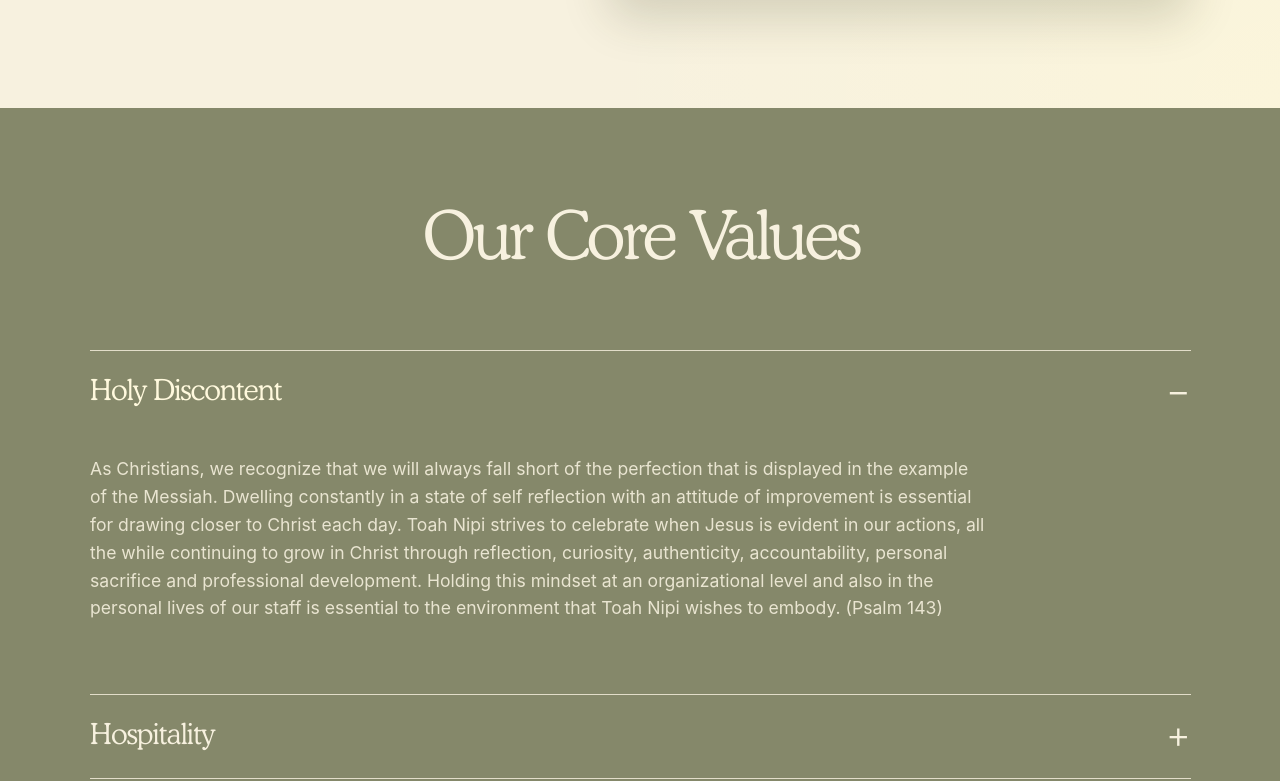
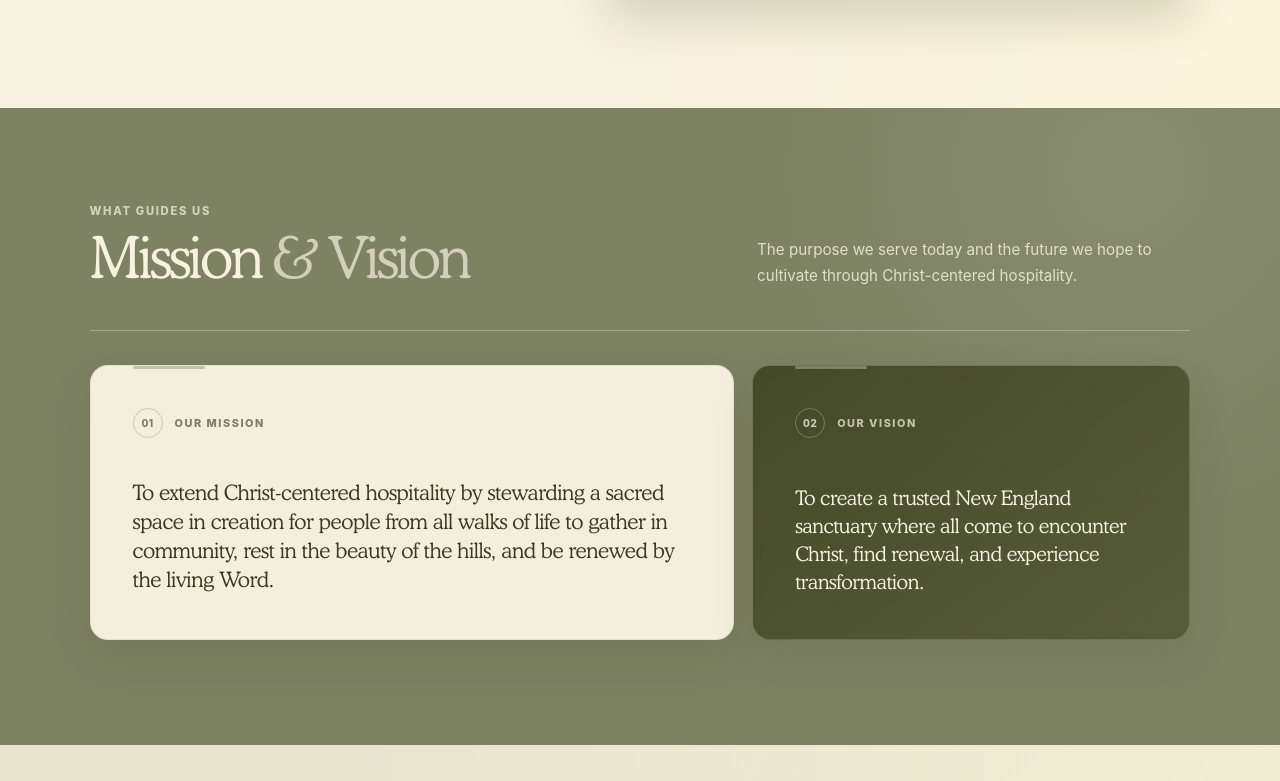
Before and after one commit to Paymvi/Toah_Nipi_Website, a React (Vite) app: page /our-story in a window 1280 px wide. Shown: the part 3221-4002 px from the top of the page. Built offline with nearby package versions, Linux system fonts and the light colour scheme.

Commit message:
Replace core values with new mission/vision statement

```diff
--- /dev/null
+++ b/src/components/MissionVision.jsx
@@ -0,0 +1,53 @@
+export default function MissionVision() {
+  return (
+    <section className="mission-vision-section" id="mission-vision">
+      <div className="mission-vision-inner">
+
+        <header className="mission-vision-header">
+          <div>
+            <p className="mission-vision-eyebrow">What Guides Us</p>
+
+            <h2>
+              Mission <span>&amp; Vision</span>
+            </h2>
+          </div>
+
+          <p className="mission-vision-intro">
+            The purpose we serve today and the future we hope to cultivate
+            through Christ-centered hospitality.
+          </p>
+        </header>
+
+        <div className="mission-vision-statements">
+
+          <article className="mission-statement">
+            <div className="statement-label">
+              <span>01</span>
+              <p>Our Mission</p>
+            </div>
+
+            <p className="statement-copy">
+              To extend Christ-centered hospitality by stewarding a sacred
+              space in creation for people from all walks of life to gather in
+              community, rest in the beauty of the hills, and be renewed by
+              the living Word.
+            </p>
+          </article>
+
+          <article className="vision-statement">
+            <div className="statement-label">
+              <span>02</span>
+              <p>Our Vision</p>
+            </div>
+
+            <p className="statement-copy">
+              To create a trusted New England sanctuary where all come to
+              encounter Christ, find renewal, and experience transformation.
+            </p>
+          </article>
+
+        </div>
+      </div>
+    </section>
+  );
+}
--- a/src/components/OurTeam.jsx
+++ b/src/components/OurTeam.jsx
@@ -198,7 +198,7 @@ function TeamGroup({ title, subtitle, people, showPhotos = true }) {
 export default function OurTeam() {
   return (
     <section className="our-team-section" id="our-team">
-      <div className="our-team-inner reveal-group">
+      <div className="our-team-inner">
         <div className="our-team-header">
           <div>
             <p className="our-team-eyebrow">Our Team</p>
--- a/src/pages/OurStory.jsx
+++ b/src/pages/OurStory.jsx
@@ -6,6 +6,7 @@ import SiteFooter from "../components/SiteFooter";
 import { FaHistory } from "react-icons/fa";
 import { LuWaypoints } from "react-icons/lu";
 import SEO from "../components/SEO";
+import MissionVision from "../components/MissionVision";
 
 export default function OurStory() {
   return (
@@ -41,7 +42,8 @@ export default function OurStory() {
 
       <StoryTimeline />
       <StatementOfFaith />
-      <CoreValues />
+      {/* <CoreValues /> */}
+      <MissionVision />
       <OurTeam />
 
       <SiteFooter/>
--- a/src/styles/events.css
+++ b/src/styles/events.css
@@ -1,6 +1,5 @@
 /* =========================================================
    EVENTS.CSS
-   Page-specific styles for the Events page.
 ========================================================= */
 
 
--- a/src/styles/our-story.css
+++ b/src/styles/our-story.css
@@ -1491,3 +1491,397 @@
   transform: translateY(3px);
   stroke-width: 1.6;
 }
+
+
+/* =========================================================
+   MISSION & VISION
+========================================================= */
+
+.mission-vision-section {
+  position: relative;
+  z-index: 2;
+
+  padding: 96px clamp(24px, 7vw, 96px) 105px;
+
+  background:
+    radial-gradient(
+      circle at 88% 10%,
+      rgba(247, 241, 223, 0.09),
+      transparent 28%
+    ),
+    #7d8263;
+
+  color: #f7f1df;
+  overflow: hidden;
+}
+
+.mission-vision-inner {
+  width: 100%;
+  max-width: 1280px;
+  margin: 0 auto;
+}
+
+
+/* =========================================================
+   HEADER
+========================================================= */
+
+.mission-vision-header {
+  display: grid;
+  grid-template-columns: minmax(0, 1fr) minmax(300px, 0.75fr);
+  gap: clamp(50px, 7vw, 100px);
+  align-items: end;
+
+  padding-bottom: 38px;
+  margin-bottom: 34px;
+
+  border-bottom: 1px solid rgba(247, 241, 223, 0.32);
+}
+
+
+
+.mission-vision-eyebrow {
+  margin: 0 0 16px;
+
+  color: rgba(247, 241, 223, 0.72);
+
+  font-size: 0.7rem;
+  font-weight: 800;
+  letter-spacing: 0.15em;
+  text-transform: uppercase;
+}
+
+.mission-vision-header h2 {
+  margin: 0;
+
+  color: #f7f1df;
+  font-family: var(--font-cooper);
+
+  font-size: clamp(3rem, 5vw, 4.35rem);
+  line-height: 0.9;
+  font-weight: 400;
+  letter-spacing: -0.045em;
+}
+
+.mission-vision-header h2 span {
+  display: block;
+
+  color: rgba(247, 241, 223, 0.7);
+}
+
+.mission-vision-intro {
+  max-width: 510px;
+  margin: 0 0 3px;
+
+  color: rgba(247, 241, 223, 0.82);
+
+  font-size: clamp(0.95rem, 1.1vw, 1.05rem);
+  line-height: 1.7;
+}
+
+
+
+
+/* improved */
+.mission-vision-header h2 {
+  margin: 0;
+
+  display: flex;
+  align-items: baseline;
+  gap: 0.18em;
+  flex-wrap: nowrap;
+
+  color: #f7f1df;
+  font-family: var(--font-cooper);
+
+  font-size: clamp(2.9rem, 4.5vw, 4.1rem);
+  line-height: 1;
+  font-weight: 400;
+  letter-spacing: -0.045em;
+}
+
+.mission-vision-header h2 span {
+  display: inline;
+
+  color: rgba(247, 241, 223, 0.7);
+}
+
+
+/* =========================================================
+   STATEMENT GRID
+========================================================= */
+
+.mission-vision-statements {
+  display: grid;
+
+  /* Mission gets more room, but Vision is no longer cramped */
+  grid-template-columns: minmax(0, 1.25fr) minmax(0, 0.85fr);
+
+  gap: 18px;
+}
+
+
+/* =========================================================
+   SHARED CARD STYLING
+========================================================= */
+
+.mission-statement,
+.vision-statement {
+  position: relative;
+  overflow: hidden;
+
+  /* min-height: 300px; */
+  padding: clamp(30px, 3.3vw, 42px);
+
+  display: flex;
+  flex-direction: column;
+
+  border-radius: 18px;
+}
+
+
+/* =========================================================
+   MISSION CARD
+========================================================= */
+
+.mission-statement {
+  background: #f4efdc;
+  color: #343518;
+
+  border: 1px solid rgba(60, 61, 31, 0.08);
+
+  box-shadow:
+    0 18px 44px rgba(40, 43, 20, 0.12);
+}
+
+
+/* =========================================================
+   VISION CARD
+========================================================= */
+
+.vision-statement {
+  color: #f7f1df;
+
+  border: 1px solid rgba(247, 241, 223, 0.2);
+
+  background:
+    linear-gradient(
+      145deg,
+      rgba(57, 62, 29, 0.84),
+      rgba(72, 77, 42, 0.72)
+    );
+
+  box-shadow:
+    0 18px 44px rgba(40, 43, 20, 0.1);
+}
+
+
+/* =========================================================
+   LABELS
+========================================================= */
+
+.statement-label {
+  display: flex;
+  align-items: center;
+  gap: 12px;
+
+  margin-bottom: 42px;
+}
+
+.statement-label span {
+  width: 30px;
+  height: 30px;
+
+  display: inline-flex;
+  align-items: center;
+  justify-content: center;
+
+  flex: 0 0 auto;
+
+  border-radius: 999px;
+
+  font-size: 0.62rem;
+  font-weight: 800;
+  letter-spacing: 0.06em;
+}
+
+.statement-label p {
+  margin: 0;
+
+  font-size: 0.68rem;
+  font-weight: 800;
+  letter-spacing: 0.14em;
+  text-transform: uppercase;
+}
+
+
+/* Mission label */
+
+.mission-statement .statement-label span {
+  color: rgba(60, 61, 31, 0.64);
+  border: 1px solid rgba(60, 61, 31, 0.22);
+}
+
+.mission-statement .statement-label p {
+  color: rgba(60, 61, 31, 0.64);
+}
+
+
+/* Vision label */
+
+.vision-statement .statement-label span {
+  color: rgba(247, 241, 223, 0.78);
+  border: 1px solid rgba(247, 241, 223, 0.28);
+}
+
+.vision-statement .statement-label p {
+  color: rgba(247, 241, 223, 0.72);
+}
+
+
+/* =========================================================
+   STATEMENT TEXT
+========================================================= */
+
+.statement-copy {
+  margin: auto 0 0;
+
+  position: relative;
+  z-index: 1;
+
+  font-family: var(--font-cooper);
+  font-weight: 400;
+  letter-spacing: -0.02em;
+}
+
+
+/* Mission */
+
+.mission-statement .statement-copy {
+  max-width: 760px;
+
+  color: #3a3b1e;
+
+  font-size: clamp(1.3rem, 1.65vw, 1.65rem);
+  line-height: 1.38;
+}
+
+
+/* Vision */
+
+.vision-statement .statement-copy {
+  max-width: 500px;
+
+  color: #f7f1df;
+
+  font-size: clamp(1.25rem, 1.5vw, 1.55rem);
+  line-height: 1.4;
+}
+
+
+/* =========================================================
+   SUBTLE ACCENT
+========================================================= */
+
+.mission-statement::before,
+.vision-statement::before {
+  content: "";
+
+  position: absolute;
+  top: 0;
+  left: 42px;
+
+  width: 72px;
+  height: 3px;
+
+  border-radius: 999px;
+}
+
+.mission-statement::before {
+  background: rgba(60, 61, 31, 0.25);
+}
+
+.vision-statement::before {
+  background: rgba(247, 241, 223, 0.32);
+}
+
+
+/* =========================================================
+   TABLET
+========================================================= */
+
+@media (max-width: 950px) {
+  .mission-vision-section {
+    padding: 84px 24px 92px;
+  }
+
+  .mission-vision-header {
+    grid-template-columns: 1fr;
+    gap: 24px;
+  }
+
+  .mission-vision-intro {
+    max-width: 650px;
+  }
+
+  .mission-vision-statements {
+    grid-template-columns: 1fr;
+  }
+
+  .mission-statement,
+  .vision-statement {
+    min-height: 250px;
+  }
+
+  .mission-statement .statement-copy,
+  .vision-statement .statement-copy {
+    max-width: 720px;
+  }
+}
+
+
+/* =========================================================
+   MOBILE
+========================================================= */
+
+@media (max-width: 560px) {
+  .mission-vision-section {
+    padding: 72px 20px 78px;
+  }
+
+  .mission-vision-header {
+    padding-bottom: 30px;
+    margin-bottom: 20px;
+  }
+
+  .mission-vision-header h2 {
+    font-size: clamp(2.8rem, 12vw, 3.6rem);
+  }
+
+  .mission-vision-statements {
+    gap: 14px;
+  }
+
+  .mission-statement,
+  .vision-statement {
+    min-height: 0;
+
+    padding: 28px 24px 30px;
+
+    border-radius: 16px;
+  }
+
+  .statement-label {
+    margin-bottom: 34px;
+  }
+
+  .mission-statement .statement-copy {
+    font-size: 1.25rem;
+    line-height: 1.4;
+  }
+
+  .vision-statement .statement-copy {
+    font-size: 1.22rem;
+    line-height: 1.42;
+  }
+}
```
